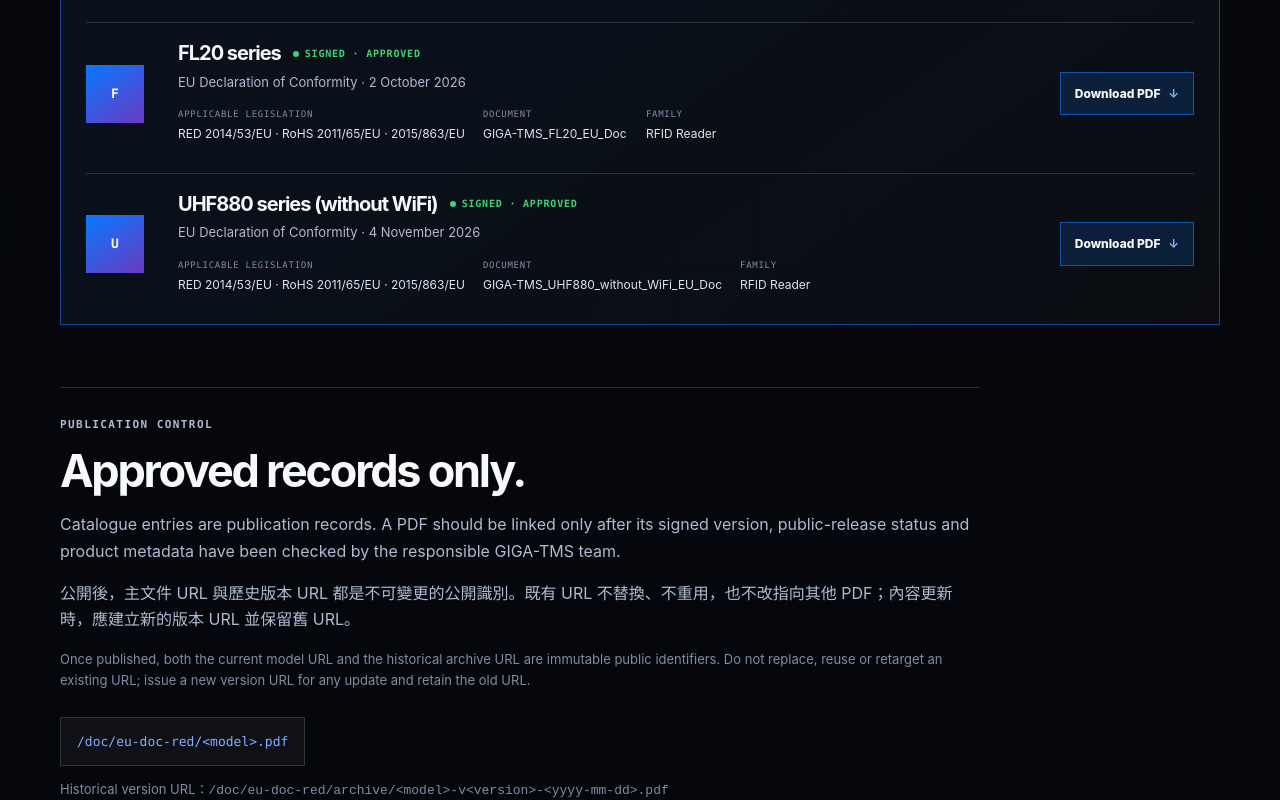
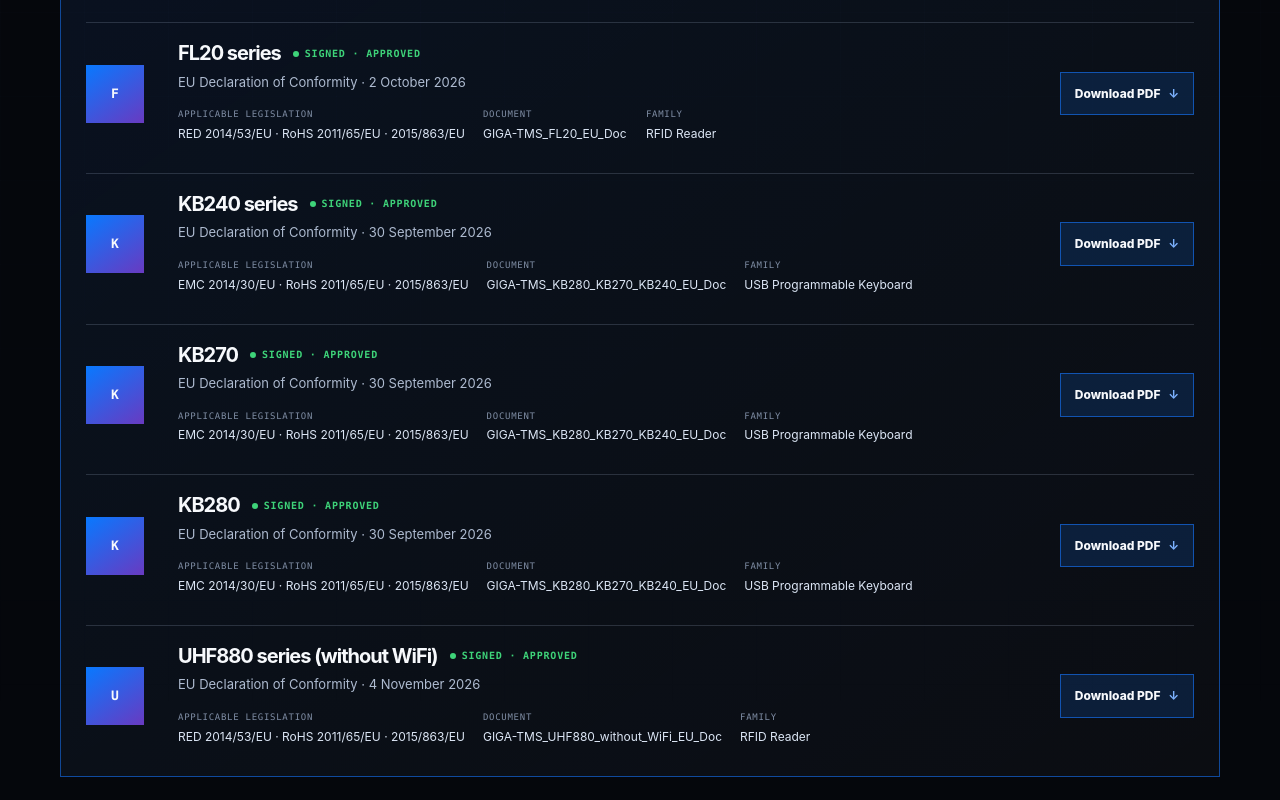
Before and after one commit to shawn171/public-docs, a plain HTML site: page doc/eu-doc-red/index.html in a window 1280 px wide. Shown: the part 1832-2632 px from the top of the page. Drawn offline with Linux system fonts and the light colour scheme.

Commit message:
chore(eu-doc): split multi-model PDFs and sync index

```diff
--- a/doc/eu-doc-red/index.html
+++ b/doc/eu-doc-red/index.html
@@ -38,7 +38,7 @@
           <span class="az-rule">SORT: A → Z</span>
         </div>
         <nav class="az-nav" aria-label="A-Z model index"><a href="#letter-a">A</a><a href="#letter-b">B</a><a href="#letter-c">C</a><a href="#letter-d">D</a><a href="#letter-e">E</a><a href="#letter-f">F</a><a href="#letter-g">G</a><a href="#letter-h">H</a><a href="#letter-i">I</a><a href="#letter-j">J</a><a href="#letter-k">K</a><a href="#letter-l">L</a><a href="#letter-m">M</a><a href="#letter-n">N</a><a href="#letter-o">O</a><a href="#letter-p">P</a><a href="#letter-q">Q</a><a href="#letter-r">R</a><a href="#letter-s">S</a><a href="#letter-t">T</a><a href="#letter-u">U</a><a href="#letter-v">V</a><a href="#letter-w">W</a><a href="#letter-x">X</a><a href="#letter-y">Y</a><a href="#letter-z">Z</a></nav>
-                                                                <div id="letter-a"></div>
+                                                                        <div id="letter-a"></div>
         <div id="letter-b"></div>
         <div id="letter-c"></div>
         <div id="letter-d">
@@ -113,7 +113,35 @@
         <div id="letter-h"></div>
         <div id="letter-i"></div>
         <div id="letter-j"></div>
-        <div id="letter-k"></div>
+        <div id="letter-k">
+          <article class="model-record" id="model-kb240">
+            <span class="model-letter">K</span>
+            <div class="record-main">
+              <div class="record-heading"><h3>KB240 series</h3><span class="record-status">SIGNED · APPROVED</span></div>
+              <p>EU Declaration of Conformity · 30 September 2026</p>
+              <dl class="record-meta"><div class="applicable-legislation"><dt>Applicable legislation</dt><dd>EMC 2014/30/EU · RoHS 2011/65/EU · 2015/863/EU</dd></div><div><dt>Document</dt><dd>GIGA-TMS_KB280_KB270_KB240_EU_Doc</dd></div><div><dt>Family</dt><dd>USB Programmable Keyboard</dd></div></dl>
+            </div>
+            <a class="record-download" href="/doc/eu-doc-red/KB280_KB270_KB240.pdf" download>Download PDF <b>↓</b></a>
+          </article>
+          <article class="model-record" id="model-kb270">
+            <span class="model-letter">K</span>
+            <div class="record-main">
+              <div class="record-heading"><h3>KB270</h3><span class="record-status">SIGNED · APPROVED</span></div>
+              <p>EU Declaration of Conformity · 30 September 2026</p>
+              <dl class="record-meta"><div class="applicable-legislation"><dt>Applicable legislation</dt><dd>EMC 2014/30/EU · RoHS 2011/65/EU · 2015/863/EU</dd></div><div><dt>Document</dt><dd>GIGA-TMS_KB280_KB270_KB240_EU_Doc</dd></div><div><dt>Family</dt><dd>USB Programmable Keyboard</dd></div></dl>
+            </div>
+            <a class="record-download" href="/doc/eu-doc-red/KB280_KB270_KB240.pdf" download>Download PDF <b>↓</b></a>
+          </article>
+          <article class="model-record" id="model-kb280">
+            <span class="model-letter">K</span>
+            <div class="record-main">
+              <div class="record-heading"><h3>KB280</h3><span class="record-status">SIGNED · APPROVED</span></div>
+              <p>EU Declaration of Conformity · 30 September 2026</p>
+              <dl class="record-meta"><div class="applicable-legislation"><dt>Applicable legislation</dt><dd>EMC 2014/30/EU · RoHS 2011/65/EU · 2015/863/EU</dd></div><div><dt>Document</dt><dd>GIGA-TMS_KB280_KB270_KB240_EU_Doc</dd></div><div><dt>Family</dt><dd>USB Programmable Keyboard</dd></div></dl>
+            </div>
+            <a class="record-download" href="/doc/eu-doc-red/KB280_KB270_KB240.pdf" download>Download PDF <b>↓</b></a>
+          </article>
+        </div>
         <div id="letter-l"></div>
         <div id="letter-m"></div>
         <div id="letter-n"></div>
```
Also changed, not shown: data/eu_doc_records.json (+30 -0 lines), data/.eu_doc_parse_cache.json, 3 other files.
